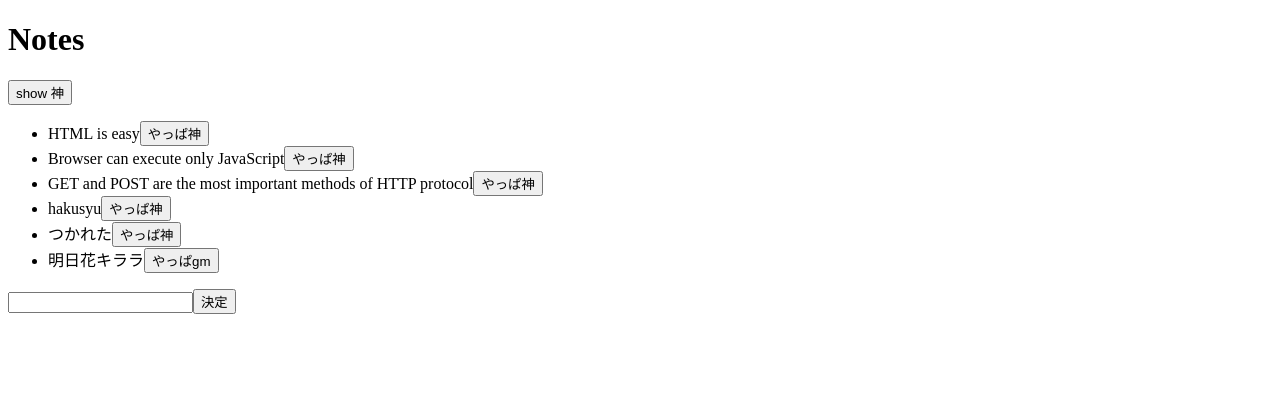
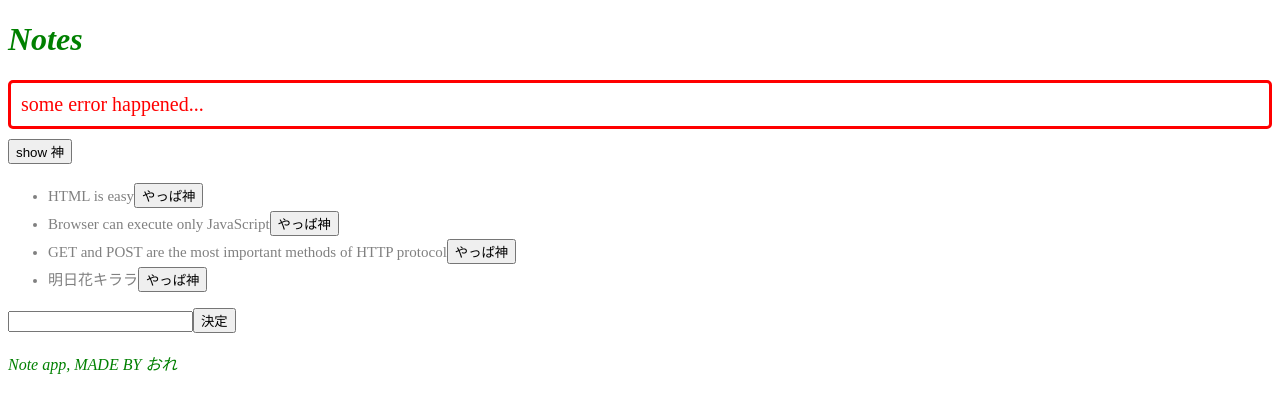
Before and after one commit to su3aki/FullStackOpen, a React (Create React App) app in the folder part2/: page / in a window 1280 px wide. Shown: the top 412 px of the page. Built offline with nearby package versions, Linux system fonts and the light colour scheme; data requests are answered from the project's data file.

Commit message:
0126part2compALL

```diff
--- a/part2/db.json
+++ b/part2/db.json
@@ -19,21 +19,9 @@
       "important": false
     },
     {
-      "content": "hakusyu",
-      "date": "2021-01-25T13:50:04.698Z",
-      "important": false,
-      "id": 4
-    },
-    {
-      "content": "つかれた",
-      "date": "2021-01-25T16:04:38.832Z",
-      "important": false,
-      "id": 5
-    },
-    {
       "content": "明日花キララ",
       "date": "2021-01-25T16:31:09.933Z",
-      "important": true,
+      "important": false,
       "id": 6
     }
   ]
--- a/part2/src/App.js
+++ b/part2/src/App.js
@@ -1,11 +1,29 @@
 import React, { useState, useEffect } from 'react'
 import Note from './components/Note'
 import noteService from './services/notes'
+import './index.css'
+
+  //Footer仮 </Footer>で表示
+
+const Footer = () => {
+  const footerStyle = {
+    color: 'green',
+    fontStyle: 'italic',
+    fontSize: 16
+  }
+  return (
+    <div style={footerStyle}>
+      <br />
+      <em>Note app, MADE BY おれ</em>
+    </div>
+  )
+}
 
 const App = () => {
   const [notes, setNotes] = useState([])
   const [newNote, setNewNote] = useState('')
   const [showAll, setShowAll] = useState(true)
+  const [errorMessage, setErrorMessage] = useState('some error happened...')
 
 
 //ここでJsonサーバーからデータを受け取る
@@ -27,7 +45,7 @@
       date: new Date().toISOString(),
       important: Math.random() < 0.5,
     }
-
+    //ここで新しいノートオブジェクトを設定
     noteService
     .create(noteObject)
     .then(returnedNote => {
@@ -46,9 +64,12 @@
       setNotes(notes.map(note => note.id !== id ? note : returnedNote))
     })
     .catch(error => {
-      alert(
-        `the note '${note.content}' was already deleted from server`
-      )
+       setErrorMessage(
+          `Note '${note.content}' was already removed from server`
+        )
+        setTimeout(() => {
+          setErrorMessage(null)
+        }, 5000)
       setNotes(notes.filter(n => n.id !== id))
     })
 }
@@ -63,9 +84,23 @@
     ? notes
     : notes.filter(note => note.important === true)
 
+  //エラーメッセージ
+  const Notification = ({ message }) => {
+    if (message === null) {
+      return null
+    }
+
+    return (
+      <div className="error">
+        {message}
+      </div>
+    )
+  }
+
   return (
     <div>
       <h1>Notes</h1>
+      <Notification message={errorMessage} />
       <div>
         <button onClick={() => setShowAll(!showAll)}>
           show {showAll ? '神' : '全部' }
@@ -87,6 +122,7 @@
         />
         <button type="submit">決定</button>
       </form>
+      <Footer />
     </div>
   )
 }
--- a/part2/src/components/Note.js
+++ b/part2/src/components/Note.js
@@ -5,7 +5,7 @@
     ? ' やっぱgm' : 'やっぱ神'
 
   return (
-    <li>
+    <li className='note'>
       {note.content}
       <button onClick={toggleImportance}>{label}</button>
     </li>
--- /dev/null
+++ b/part2/src/index.css
@@ -0,0 +1,18 @@
+h1 {
+  color: green;
+  font-style: italic;
+}
+li {
+  color: grey;
+  padding-top: 3px;
+  font-size: 15px;
+}
+.error {
+  color: red;
+  background: 20px;
+  font-size: 20px;
+  border-style: solid;
+  border-radius: 5px;
+  padding: 10px;
+  margin-bottom: 10px;
+}
```
Also changed, not shown: 2 other files (tests, documents, lock files or other folders).
